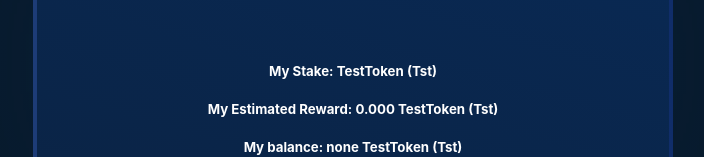
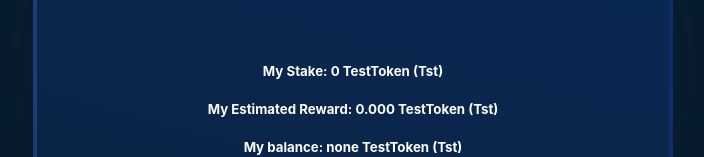
Before and after one commit to Niceboy0829/Staking-DApp, a React (Create React App) app: page / in a window 1280 px wide. Shown: the part 573-730 px from the top of the page, without its empty margins (287-991 px from the left). Built offline with nearby package versions, Linux system fonts and the light colour scheme.

Commit message:
added custom staking unstaking

```diff
--- a/src/App.js
+++ b/src/App.js
@@ -15,7 +15,7 @@ const App = () => {
   const [inputValue, setInputValue] = useState('');
   const [contractBalance, setContractBalance] = useState('');
   const [totalStaked, setTotalStaked] = useState([0, 0]);
-  const [myStake, setMyStake] = useState('');
+  const [myStake, setMyStake] = useState([0, 0]);
   const [loader, setLoader] = useState(true);
   const [network, setNetwork] = useState({ id: '0', name: 'none' });
   const [userBalance, setUserBalance] = useState('none');
@@ -104,7 +104,17 @@ const App = () => {
           myStake.toString(),
           'Ether'
         );
-        setMyStake(convertedBalance);
+
+        let myCustomStake = await tokenStaking.methods
+          .customStakingBalance(accounts[0])
+          .call();
+
+        let tempCustomdBalance = window.web3.utils.fromWei(
+          myCustomStake.toString(),
+          'Ether'
+        );
+
+        setMyStake([convertedBalance, tempCustomdBalance]);
 
         //checking totalStaked
         let tempTotalStaked = await tokenStaking.methods.totalStaked().call();
@@ -112,12 +122,14 @@ const App = () => {
           tempTotalStaked.toString(),
           'Ether'
         );
-        let tempcustomTotalStaked = await tokenStaking.methods.customTotalStaked().call();
+        let tempcustomTotalStaked = await tokenStaking.methods
+          .customTotalStaked()
+          .call();
         let tempconvertedBalance = window.web3.utils.fromWei(
           tempcustomTotalStaked.toString(),
           'Ether'
         );
-        setTotalStaked([convertedBalance, tempconvertedBalance ]);
+        setTotalStaked([convertedBalance, tempconvertedBalance]);
 
         //fetching APY values from contract
         let tempApy =
@@ -138,9 +150,6 @@ const App = () => {
       setLoader(false);
     }
   };
-
-
-
 
   const inputHandler = (received) => {
     setInputValue(received);
@@ -167,6 +176,7 @@ const App = () => {
         .approve(tokenStakingContract._address, convertToWei)
         .send({ from: account })
         .on('transactionHash', (hash) => {
+          if (page === 1) {
             tokenStakingContract.methods
               .stakeTokens(convertToWei)
               .send({ from: account })
@@ -182,6 +192,23 @@ const App = () => {
                 setLoader(false);
                 fetchDataFromBlockchain();
               });
+          } else if (page === 2) {
+            tokenStakingContract.methods
+              .customStaking(convertToWei)
+              .send({ from: account })
+              .on('transactionHash', (hash) => {
+                setLoader(false);
+                fetchDataFromBlockchain();
+              })
+              .on('receipt', (receipt) => {
+                setLoader(false);
+                fetchDataFromBlockchain();
+              })
+              .on('confirmation', (confirmationNumber, receipt) => {
+                setLoader(false);
+                fetchDataFromBlockchain();
+              });
+          }
         })
         .on('error', function(error) {
           console.log('Error Code:', error.code);
@@ -197,6 +224,7 @@ const App = () => {
   const unStakeHandler = () => {
     setLoader(true);
     // let convertToWei = window.web3.utils.toWei(inputValue, 'Ether')
+    if (page === 1) {
       tokenStakingContract.methods
         .unstakeTokens()
         .send({ from: account })
@@ -220,6 +248,31 @@ const App = () => {
         });
 
       setInputValue('');
+    } else if (page === 2) {
+      tokenStakingContract.methods
+        .customUnstake()
+        .send({ from: account })
+        .on('transactionHash', (hash) => {
+          setLoader(false);
+          fetchDataFromBlockchain();
+        })
+        .on('receipt', (receipt) => {
+          setLoader(false);
+          fetchDataFromBlockchain();
+        })
+        .on('confirmation', (confirmationNumber, receipt) => {
+          setLoader(false);
+          fetchDataFromBlockchain();
+        })
+
+        .on('error', function(error) {
+          console.log('Error Code:', error.code);
+          console.log(error.message);
+          setLoader(false);
+        });
+
+      setInputValue('');
+    }
   };
 
   const redistributeRewards = async () => {
@@ -282,7 +335,7 @@ const App = () => {
           <Staking
             account={account}
             totalStaked={page === 1 ? totalStaked[0] : totalStaked[1]}
-            myStake={myStake}
+            myStake={page === 1 ? myStake[0] : myStake[1]}
             userBalance={userBalance}
             unStakeHandler={unStakeHandler}
             stakeHandler={stakeHandler}
```
Lines whose indentation alone changed are shown as unchanged.
